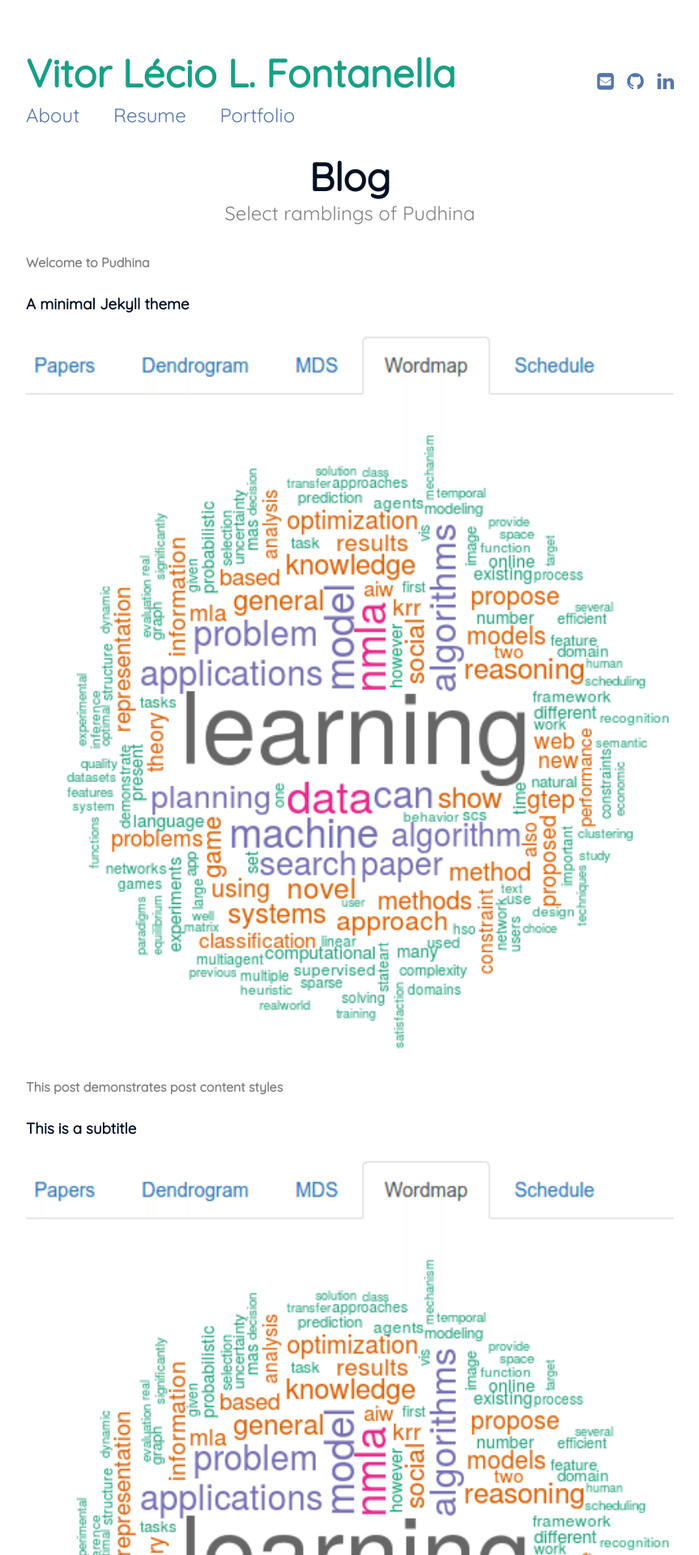
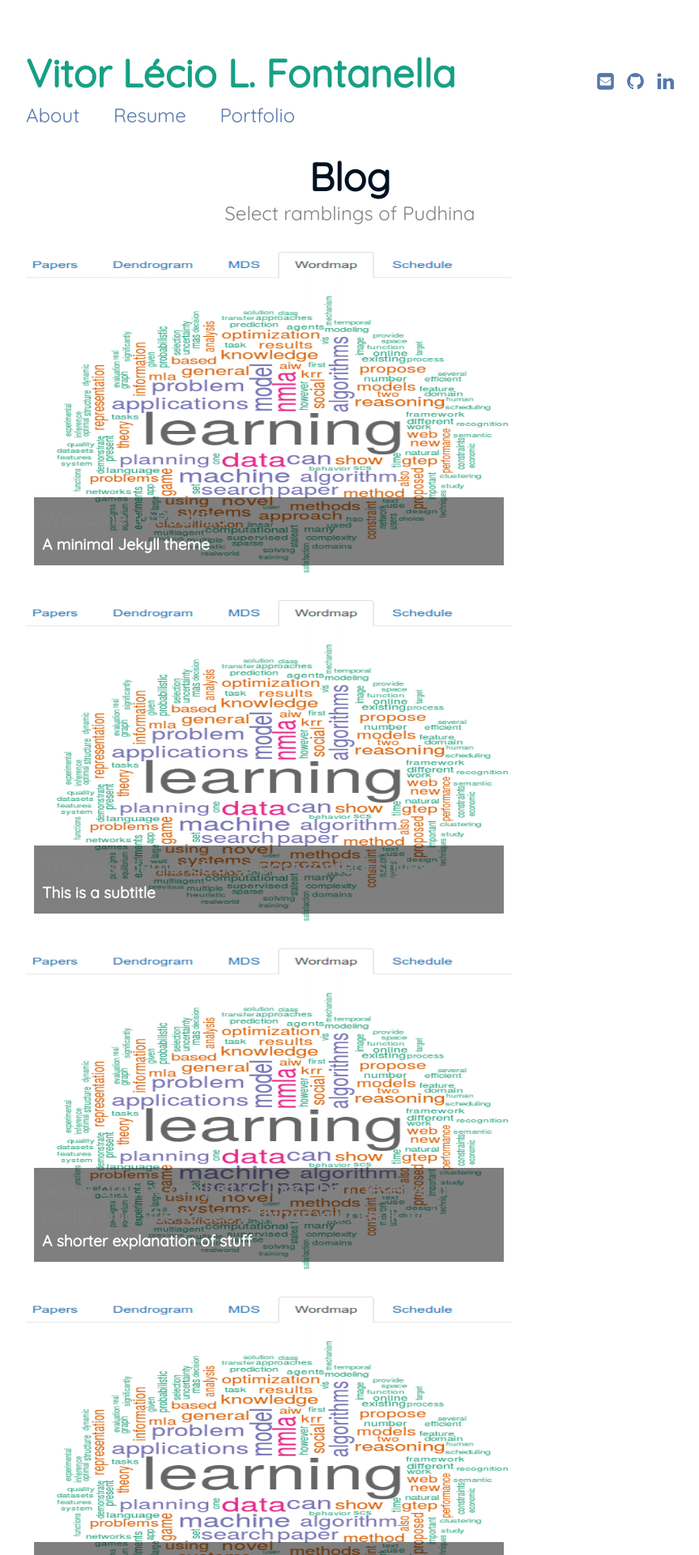
Before and after one commit to vitorlecio/vitorlecio.github.io, a Jekyll site: the page built from blog.md, in a window 1280 px wide. Shown: the top 1920 px of the page at 81% size, without its empty margins (208-1071 px from the left). Built offline with Jekyll 4.4.1, drawn with Linux system fonts in a browser that asks for light colours.

Commit message:
blog page problem 5

```diff
--- a/blog.md
+++ b/blog.md
@@ -5,16 +5,17 @@ subtitle: Select ramblings of Pudhina
 ---
 
 <div>
-  <ul class="list-posts">
+  <ul class="list-posts" style="list-style-type: none; padding: 0;">
     {% for post in site.posts %}
-    <li class="post-teaser" style="margin-bottom: 30px;">
-      <!-- Post title -->
-      <h2 class="post-teaser__title">{{ post.title }}</h2>
-      <!-- Post subtitle -->
-      <h3 class="post-teaser__subtitle">{{ post.subtitle }}</h3>
-      <!-- Post-specific image wrapped in a link -->
-      <a href="{{ post.url | prepend: site.baseurl }}">
-        <img src="{{ post.image | prepend: "/assets/img/" }}" alt="Post Image" style="width: 100%; height: auto;">
+    <li class="post-teaser" style="position: relative; margin-bottom: 30px; max-width: 600px;">
+      <!-- Image container with relative positioning -->
+      <a href="{{ post.url | prepend: site.baseurl }}" style="display: block; position: relative; text-decoration: none;">
+        <img src="{{ site.baseurl }}/assets/img/{{ post.image }}" alt="Post Image" style="width: 100%; height: auto; display: block; max-height: 400px;">
+        <!-- Title and subtitle overlay -->
+        <div style="position: absolute; bottom: 10px; left: 10px; background: rgba(0, 0, 0, 0.5); color: white; padding: 10px; width: calc(100% - 20px); box-sizing: border-box;">
+          <h2 class="post-teaser__title" style="margin: 0; font-size: 1.5em;">{{ post.title }}</h2>
+          <h3 class="post-teaser__subtitle" style="margin: 0; font-size: 1.2em;">{{ post.subtitle }}</h3>
+        </div>
       </a>
     </li>
     {% endfor %}
```
Also changed, not shown: index.md (+0 -3 lines).
